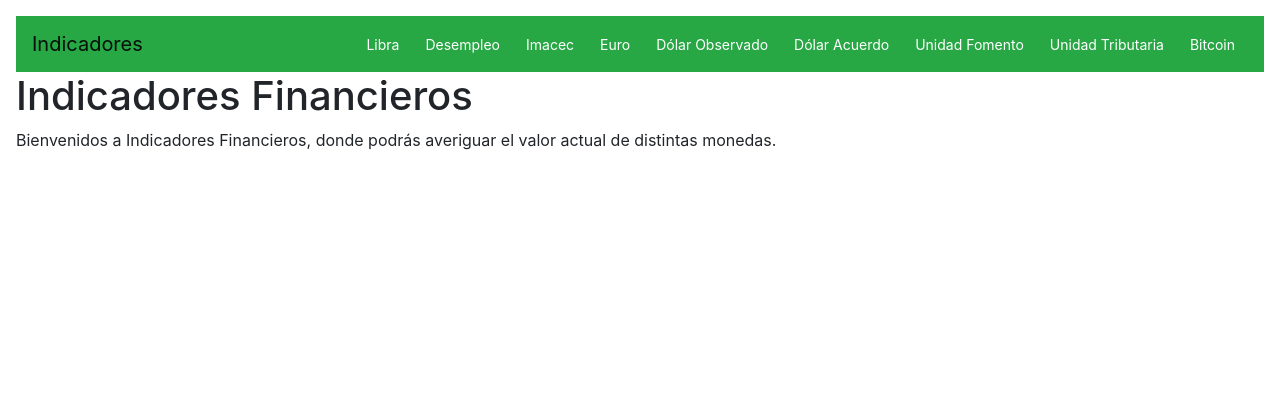
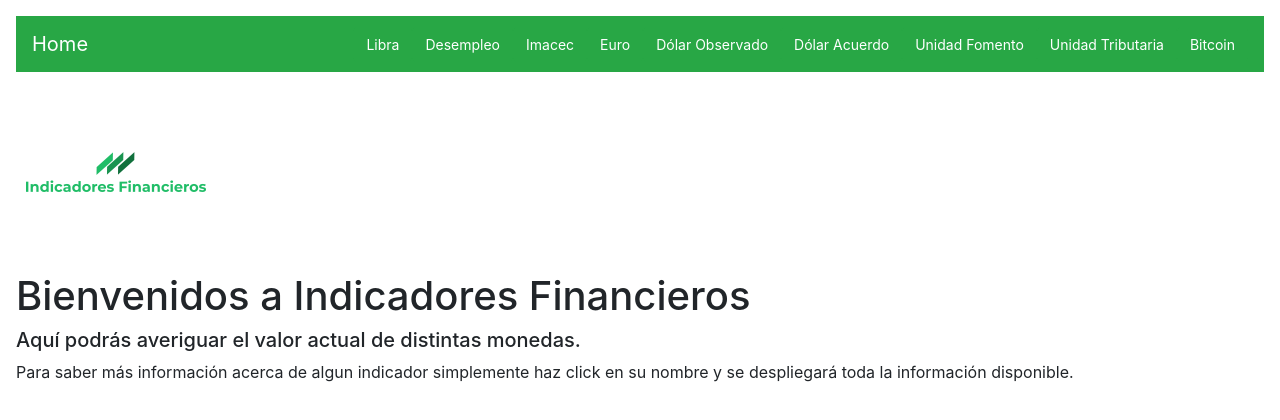
Before and after one commit to tamaramunoz/springs-digital, a React (Create React App) app: page / in a window 1280 px wide. Shown: the top 420 px of the page. Built offline with nearby package versions, Linux system fonts and the light colour scheme.

Commit message:
updating readme with description as well home component

```diff
--- a/src/components/Home.jsx
+++ b/src/components/Home.jsx
@@ -1,11 +1,16 @@
 import React from 'react'
+
+// styles
+import logo from '../images/logoIndicators.png'
 
 const Home = () => {
     return (
         <div>
-            <h1>Indicadores Financieros</h1>
+            <img src={logo} alt=""/>
+            <h1>Bienvenidos a Indicadores Financieros</h1>
 
-            <p>Bienvenidos a Indicadores Financieros, donde podrás averiguar el valor actual de distintas monedas.</p>
+            <h5>Aquí podrás averiguar el valor actual de distintas monedas.</h5>
+            <p>Para saber más información acerca de algun indicador simplemente haz click en su nombre y se despliegará toda la información disponible.</p>
         </div>
     )
 }
--- a/src/components/Navbar.jsx
+++ b/src/components/Navbar.jsx
@@ -11,8 +11,8 @@ const Navbar = () => {
 
     return (
         <div className="mt-3">
-            <nav className="navbar navbar-expand-lg navbar-light bg-success">
-                <Link className="navbar-brand" to="/">Indicadores</Link>
+            <nav className="navbar navbar-expand-lg navbar-dark bg-success">
+                <Link className="navbar-brand" to="/">Home</Link>
                 <button className="navbar-toggler" type="button" data-toggle="collapse" data-target="#navbarNavAltMarkup" aria-controls="navbarNavAltMarkup" aria-expanded="false" aria-label="Toggle navigation">
                     <span className="navbar-toggler-icon"></span>
                 </button>
```
Also changed, not shown: src/images/logoIndicators.png (renamed from src/images/logoIndicators.png.png), 1 other file (tests, documents, lock files or other folders).
